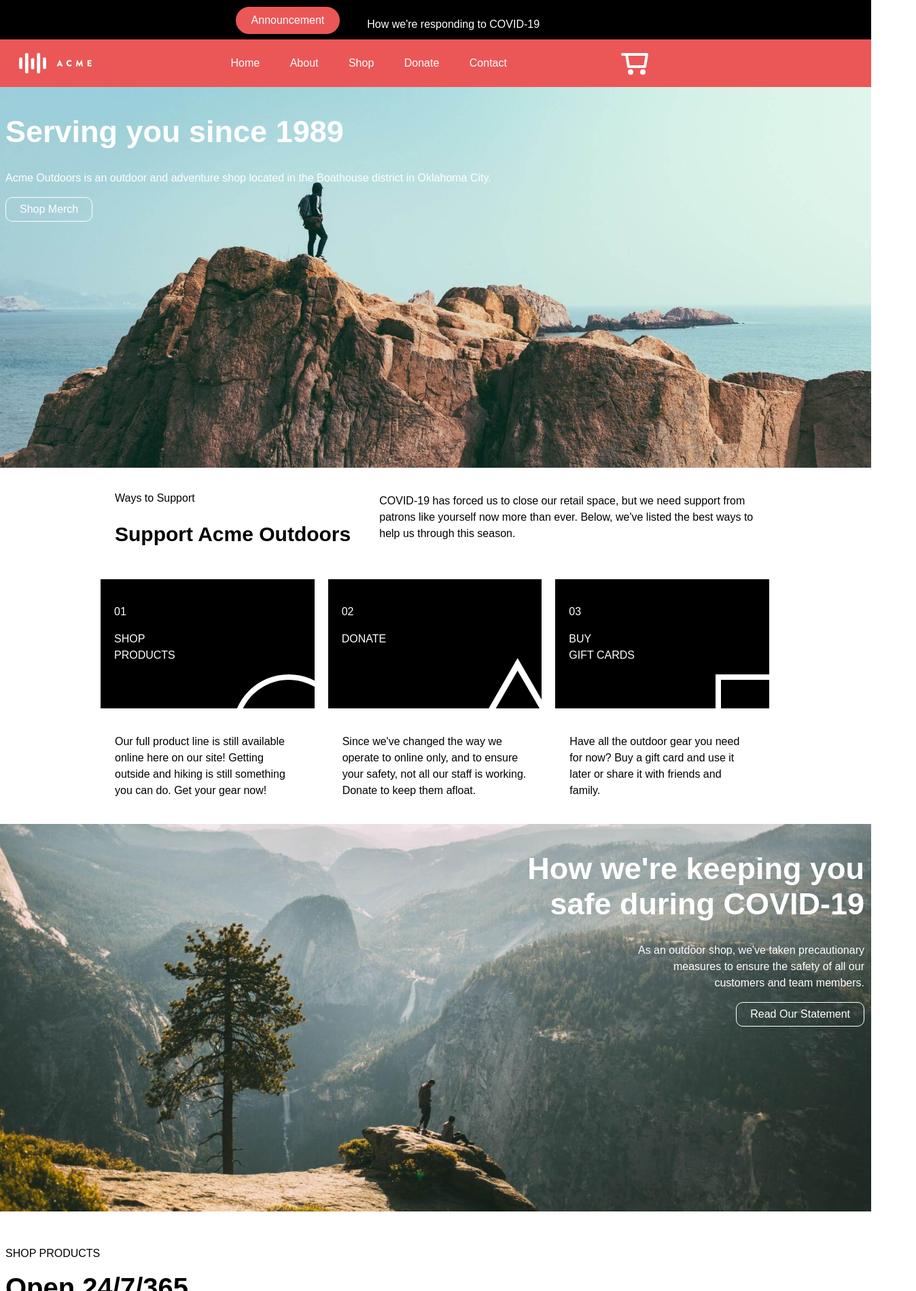
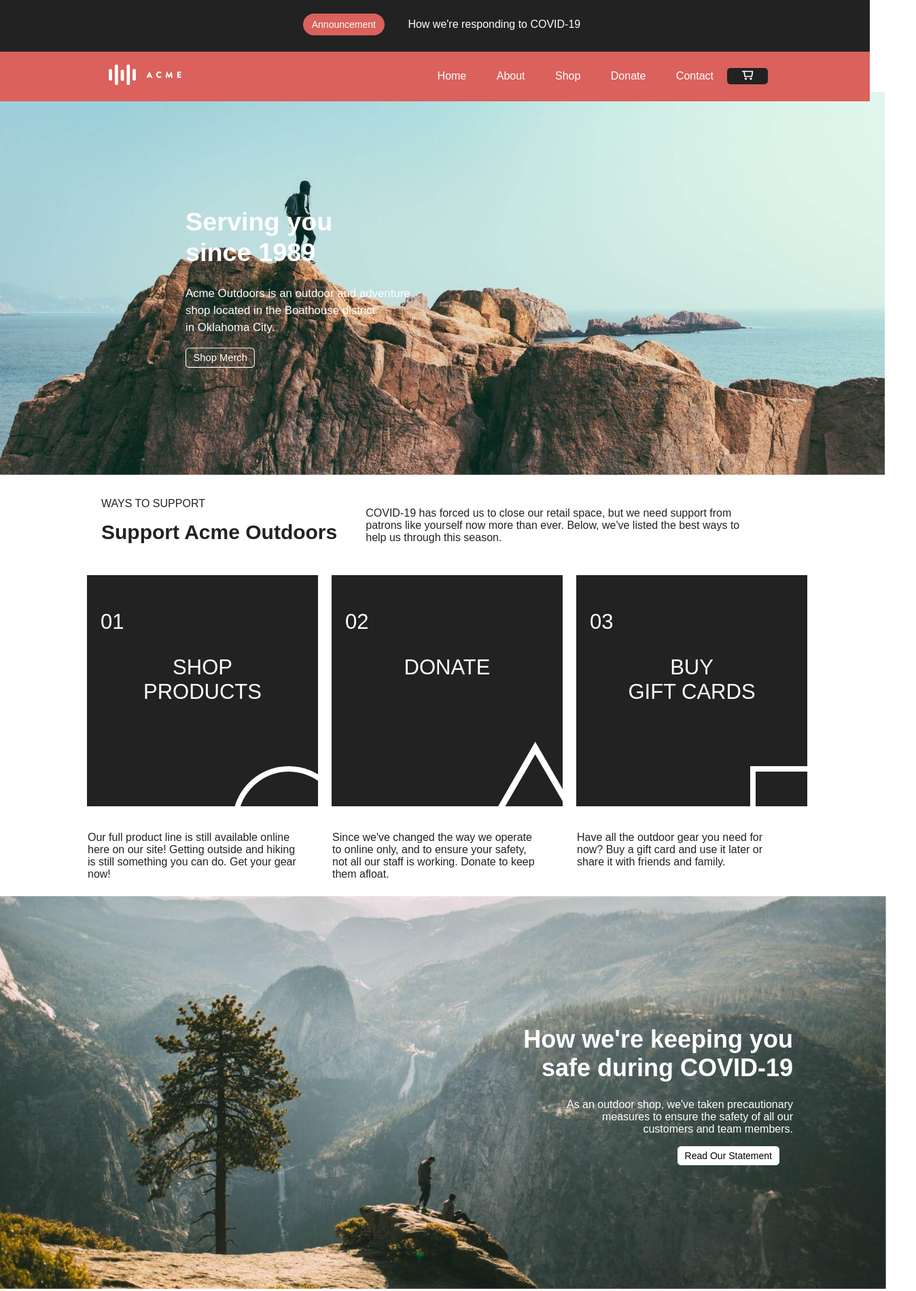
Before and after one commit to makguimaraes/front-end-projeto, a plain HTML site: page index.html in a window 1280 px wide. Shown: the top 1899 px of the page at 68% size, 1348 px wide, since content can reach past the window. Drawn offline with Linux system fonts and the light colour scheme.

Commit message:
Definitivamente a versão final
Projeto para a disciplina de Tecnologia para Front End I (P. 1), ministrada pelo prof. Gláucio Bezerra Rocha, válido para a segunda nota de 2023.1.

```diff
--- a/css_index.css
+++ b/css_index.css
@@ -3,40 +3,109 @@
     font-size: 16px;
     color: white;
     text-decoration: none;
-
+    font-family: Sen, sans-serif;
 }
 
-h1 {
-    font-size: 45px;
-}
-
-h2 {
-    margin-top: 20px;
-    margin-bottom: 10px;
-    font-size: 40px;
-    line-height: 36px;
-    font-weight: bold;
-}
-
-p {
-    line-height: 1.5;
-}
-
-ul {
-    list-style-type: none;
-    float: left;
+.body {
+    margin: 0 auto;
+    width: 100%;
 }
 
 li {
-    display: inline;
-    padding: 20px;
+    display: inline-block
 }
+
+a {
+    color: inherit;
+    text-decoration: inherit;
+    margin-left: 20px;
+    margin-right: 20px;
+}
+
 button {
     border-radius: 10px;
     padding: 8px 20px;
     background-color: transparent;
     border: solid white 1px;
     cursor: pointer;
+    color: white;
+    border-radius: 5px;
+    font-size: 14px;
+    padding: 5px;
+    padding-left: 10px;
+    padding-right: 10px;
+}
+
+.menu {
+    width: 100%;
+    height: 72.5px;
+    background-color: #DA615C;
+    color: white;
+    display: flex;
+    align-items: center;
+    z-index: 2;
+}
+
+.menu-container {
+    display: flex;
+    align-items: center;
+}
+
+.menu-logo {
+    flex: 1;
+}
+
+.menu-itens {
+    display: flex;
+    align-items: right;
+}
+
+.presentation {
+    position: absolute;
+    max-height: 550px;
+    padding: 150px;
+    margin: -10px;
+    box-sizing: border-box;
+    color: #f9f9f9;
+    background-image: url(images/imagem01.jpg);
+    background-blend-mode: multiply;
+    top: 0;
+    left: 0;
+    right:0;
+    width: 100%;
+    background-repeat: no-repeat;
+    background-size: cover;
+    background-position: center;
+    padding-top: 60px;
+    transform: scale(105%);
+}
+
+h1 {
+    font-size: 36px;
+}
+
+.imagem_menor {
+    width: 20px;
+    height: auto;
+}
+
+.presentation1 {
+    font-size: 24px;
+    line-height: 1.2;
+    margin-left: 150px;
+    margin-top: 100px;
+    font-weight: bold;
+}
+
+.presentation2 {
+    font-size: 18px;
+    line-height: 1.5;
+    margin-left: 150px;
+}
+
+.support_us {
+    color: #222;
+    margin-left: 150px;
 }
 
 .grid-container {
@@ -53,58 +122,44 @@ button {
     font-size: 30px;
     }
 
-.body {
-    padding: 0px;
-    margin: -10px;
+.keeping-safe {
+    position: relative;
 }
 
-.covid_announcement {
-    padding: 10px;
-    margin: -10px;
-    background-color: black;
+.keeping-safe > img {
+    height: 550px;
+    width: 100%;
+    object-fit: cover;
+    margin-bottom: 50px;
+    transform: scale(105%);
+    z-index: -1;
 }
 
-.menu {
-    background-color: #eb5757;
-    padding: 10px;
-    margin: -10px;
+
+.safe-text {
+    position: absolute;
+    top: 50%;
+    left: 50%;
+    color: white;
+    font-size: 24px;
+    text-align: right;
+    margin-right: 150px;
+    margin-top: -150px;
+    height: 108px;
+    width: 527px;
+
 }
 
-.presentation {
-    height: 550px;
-    max-width: 100%;
-    background-image: url(images/imagem01.jpg);
-    background-repeat: no-repeat;
-    background-size: cover;
-    background-position: center;
-    padding: 10px;
-    margin: -10px;
-}
-
-.ways_to_support {
-    background-color: white;
-    margin: -10px;
-    padding: 150px;
-}
-
-.covid_announcement2 {
-    height: 550px;
-    max-width: 100%;
-    background-image: url(images/imagem02.jpg);
-    background-repeat: no-repeat;
-    background-size: cover;
-    background-position: center;
-    padding: 10px;
-    margin: -10px;
-    text-align: right;
+.keeping-safe > button {
+    margin: -20px;
 }
 
 .shop-image > img {
     display: inline-block;
     margin-left: auto;
     margin-right: auto;
-    width: 380px;
-    height: 500px;
+    width: 350px;
+    height: 480px;
     border: 0px solid white;
     object-fit: cover;
     object-position: 50% 50%;
@@ -121,11 +176,50 @@ button {
     padding-bottom: 20px;
 }
 
-.shop_local > img {
-    display: inline-block;
-    border: 0px solid white;
+.shop_local {
+    width: 1200px;
+    height: 530px;
+}
+
+.cashier {
+    position: absolute;
+    margin-top: 35px;
+    width: 350px;
+    height: 440px;
+    overflow: hidden;
+    margin-left: 150px;
+    margin-right: -200px;
+}
+
+.cashier > img {
+    width: 100%;
+    height: 100%;
+    margin-left: 150px;
     object-fit: cover;
-    border-radius: 8px;
-    position: relative;
-    object-position: 70% 70%;
+    overflow: hidden;
+    transform: scale(1.5);
+    object-position: right;
 }
+
+.main-div {
+    background-color: #222;
+    width: 936px;
+    height: 530px;
+    margin-left: 350px;
+}
+
+.text-owners {
+    text-align: left;
+    width: 440px;
+    height: 677px;
+    position: absolute;
+    right: 300px;
+    padding-top: 45px;
+}
+
+.footer {
+    margin-left: -10px;
+    margin-top: 50px;
+    width: 100%;
+    min-width: 105%;
+}
--- a/index.html
+++ b/index.html
@@ -8,34 +8,26 @@
         <meta name="viewport" content="width=device-width, initial-scale=1.0">
         <title>Acme Outdoors</title>
         <link rel='stylesheet' type='text/css' href='css_index.css'>
-
     </head>
 
     <body>
+        <div class="fixed_divs" style="width: 100%; height: 148.5px; position: fixed; top: 0; left: 0; right: 0; text-align: center; z-index: 1;">
 
-        <div class="covid_announcement">
-            <div class="grid-container" style="background-color: black; grid-template-columns: 200px fit-content() fit-content() 200px; grid-template-rows: 70px; margin-top: -20px;">
-                <div class="grid-item" style="background-color: black; border: black;">
-
-                </div>
-                <div class="grid-item" style="border: black; background-color: black; text-align: right;">
-                    <a href='#'><button type: button style="background-color: #eb5757; border: solid #eb5757; border-radius: 20px">Announcement</button></a>
-                </div>
-                <div class="grid-item" style="border:black; background-color: black; text-align: left;">
-                    <p>How we're responding to COVID-19</p>
-                </div>
-                <div class="grid-item" style="background-color: black; border: black;">
-
-                </div>
+            <div class="announcement" style="width: 100%; height: 76px; background-color: #222; font-size: 16px; overflow: hidden;">
+              <div class="announcement-words" style="width: 100%; height: 36px; color: white; padding-top: 20px; padding-bottom: 20px;">
+                <a href='#'><button type="button" style="background-color: #DA615C; border: solid #DA615C; border-radius: 20px;">Announcement</button></a>
+                <span style="padding-left: 10px;">How we're responding to COVID-19</span>
               </div>
             </div>
 
+            <div class="menu-container">
               <div class="menu">
-            <div class="grid-container" style="background-color: #eb5757; grid-template-rows: 70px; margin-top: -10px; overflow: hidden;">
-                <div class="grid-item" style="background-color: #eb5757; border: #eb5757;">
-                    <img src="images/logo.svg" alt="Acme Outdoors logo"/>
+                <div style="width: 150px;"></div>
+                <div class="menu-logo" style="text-align: left; padding-left: 10px;">
+                  <img src="images/logo.svg" alt="Acme Outdoors logo" />
                 </div>
-                <div class="grid-item" style="background-color: #eb5757; border: #eb5757; margin-top: -10px; height: 20px; padding: -10px;">
+
+                <div class="menu-itens" style="margin-left: auto;">
                   <ul>
                     <li><a href='#'>Home</a></li>
                     <li><a href='#'>About</a></li>
@@ -44,93 +36,105 @@
                     <li><a href='#'>Contact</a></li>
                   </ul>
                 </div>
-                <div class="grid-item" style="background-color: #eb5757; border: #eb5757; margin-top: -10px; margin-right: -20px">
-                    <a href="#"><img src="images/carrinho.svg" style="text-align: right;"></a>
+
+                <div class="menu-itens" style="background-color: #222; border-color: #222; margin: 0px; border-radius: 5px;">
+                        <a href="#"><img src="images/carrinho.svg" class= "imagem_menor" alt="shopping cart"></a>
+                </div>
+                <div style="width: 150px;"></div>
               </div>
             </div>
           </div>
 
-        <div class="presentation">
-                <h1> Serving you since 1989</h1>
-                <p>Acme Outdoors is an outdoor and adventure shop located in the Boathouse district in Oklahoma City.</p>
-                <a href='#'><button>Shop Merch</button></a>
+          <div class="presentation" style="margin-top: 148.5px;">
+                <div class="presentation1">
+                    <h1> Serving you <br>since 1989</h1>
                 </div>
-
-        <div class="ways_to_support">
-            <div class="grid-container" style="margin-top: -150px">
-                <div class="grid-item">
-                    <p style="color: black; line-height: 1.0;">Ways to Support</p>
-                    <p style="color: black; font-size: 30px; font-weight: bold; line-height: 1.0;">Support Acme Outdoors</p>
-
-                </div>
-                <div class="grid-item">
-                    <p style="color: black;">COVID-19 has forced us to close our retail space, but we need support from patrons like yourself now more than ever. Below, we've listed the best ways to help us through this season.</p>
-                </div>
-            </div>
-
-            <div class="grid-container" style="grid-template-columns: repeat(3, 1fr); grid-template-rows: auto 50px fit-content(); column-gap: 20px;">
-
-                <div class="grid-item" style="background-color: black; position: relative; border-color: black; border: 0px; height: 150px; overflow: hidden;">
-                    <p>01</p>
-                    <p>SHOP <br>PRODUCTS</p>
-                    <img src="images/circle.svg" style="float: right; margin-right: -65px;">
-                </div>
-                <div class="grid-item" style="background-color: black; position: relative; border-color: black; border: 0px; height: 150px; overflow: hidden;">
-                    <p>02</p>
-                    <p>DONATE</p>
-                    <img src="images/triangle.svg" style="float: right; margin-right: -65px;">
-                </div>
-                <div class="grid-item" style="background-color: black; position: relative; border-color: black; border: 0px; height: 150px; overflow: hidden;">
-                    <p>03</p>
-                    <p>BUY <br>GIFT CARDS</p>
-                    <img src="images/rectangle.svg" style="float: right; margin-right: -65px;">
-                </div>
-
-                <div class="grid-item">
-                    <p style="color: black;">Our full product line is still available online here on our site! Getting outside and hiking is still something you can do. Get your gear now!</p>
-                </div>
-                <div class="grid-item">
-                    <p style="color: black;">Since we've changed the way we operate to online only, and to ensure your safety, not all our staff is working. Donate to keep them afloat.</p>
-                </div>
-                <div class="grid-item">
-                    <p style="color: black;">Have all the outdoor gear you need for now? Buy a gift card and use it later or share it with friends and family.</p>
+                <div class="presentation2">
+                    <p>Acme Outdoors is an outdoor and adventure <br>shop located in the Boathouse district <br>in Oklahoma City.</p>
+                    <a href='#'><button style="margin-left: -20px">Shop Merch</button></a>
                 </div>
           </div>
         </div>
 
-        <div class="covid_announcement2" style="margin-bottom: 50px; margin-top: -150px;">
+        <div class="grid-container" style="margin-top: 700px; margin-left: 120px; margin-right: 150px">
+            <div class="grid-item">
+                <p style="color: #222; line-height: 0.5;">WAYS TO SUPPORT</p>
+                <p style="color: #222; font-size: 30px; font-weight: bold; line-height: 0.5;">Support Acme Outdoors</p>
+            </div>
+            <div class="grid-item">
+                <p style="color: #222; height: 72px; display: flex; align-items: center;">COVID-19 has forced us to close our retail space, but we need support from patrons like yourself now more than ever. Below, we've listed the best ways to help us through this season.</p>
+            </div>
+        </div>
+
+        <div class="grid-container" style="grid-template-columns: repeat(3, 1fr); grid-template-rows: auto 50px fit-content(); column-gap: 20px; margin-left: 120px; margin-right: 150px; ">
+
+            <div class="grid-item" style="background-color: #222; position: relative; border-color: #222; border: 0px; overflow: hidden; height: 300px; width: 300px;">
+                <p style="font-size: 31px;">01</p>
+                <p style="font-size: 31px; text-align: center;">SHOP <br>PRODUCTS</p>
+                <img src="images/circle.svg" style="float: right; margin-right: -60px; margin-top: 60px">
+            </div>
+            <div class="grid-item" style="background-color: #222; position: relative; border-color: #222; border: 0px; overflow: hidden; height: 300px; width: 300px;">
+                <p style="font-size: 31px;">02</p>
+                <p style="font-size: 31px; text-align: center;">DONATE</p>
+                <img src="images/triangle.svg" style="float: right; margin-right: -60px; margin-top: 60px">
+            </div>
+            <div class="grid-item" style="background-color: #222; position: relative; border-color: #222; border: 0px; overflow: hidden; height: 300px; width: 300px;">
+                <p style="font-size: 31px;">03</p>
+                <p style="font-size: 31px; text-align: center;">BUY <br>GIFT CARDS</p>
+                <img src="images/rectangle.svg" style="float: right; margin-right: -60px; margin-top: 60px">
+            </div>
+
+            <div class="grid-item">
+                <p style="color: #222; margin-left: -20px; margin-right: 10px;">Our full product line is still available online here on our site! Getting outside and hiking is still something you can do. Get your gear now!</p>
+            </div>
+            <div class="grid-item">
+                <p style="color: #222; margin-left: -20px; margin-right: 10px;">Since we've changed the way we operate to online only, and to ensure your safety, not all our staff is working. Donate to keep them afloat.</p>
+            </div>
+            <div class="grid-item">
+                <p style="color: #222; margin-left: -20px; margin-right: 10px;">Have all the outdoor gear you need for now? Buy a gift card and use it later or share it with friends and family.</p>
+            </div>
+        </div>
+
+        <div class="keeping-safe">
+            <img src="images/imagem02.jpg">
+            <div class="safe-text">
+                <div class="safe-heading">
                     <h1>How we're keeping you <br>safe during COVID-19</h1>
+                </div>
+                <div class="safe-explanation">
                     <p>As an outdoor shop, we've taken precautionary <br>measures to ensure the safety of all our <br>customers and team members.</p>
-            <a href='#'><button>Read Our Statement</button></a>
+                <p><a href='#'><button style="background-color: white; color: black;">Read Our Statement</button></a></p>
+                </div>
+            </div>
         </div>
 
         <div class="shop_products">
-            <p style="color: black;">SHOP PRODUCTS</p>
-            <h2 style="color: black;">Open 24/7/365</h2>
+            <p style="color: #222; margin-left: 135px;">SHOP PRODUCTS</p>
+            <h2 style="color: #222; margin-left: 135px;">Open 24/7/365</h2>
             <div class="grid-container" style="text-align: center;">
-                <div class="grid-item" style="object-fit: none;">
+                <div class="grid-item" style="object-fit: none; margin-left: 110px;">
                     <div class="shop-image">
                         <img src="images/barraca.jpg" alt="Woman with dog inside white tent">
                     </div>
-                    <p style="color: black;">White tent</p>
-                    <p style="color: black;">$ 200.00 USD</p>
+                    <p style="color: #222;">White tent</p>
+                    <p style="color: #222;">$ 200.00 USD</p>
                     <a href="#"><button style="background-color: #eb5757;">Details</button></a>
                 </div>
                 <div class="grid-item" style="object-fit: none;">
                     <div class="shop-image">
                         <img src="images/caneca.jpg" alt="White tin cup with black skull drawing">
                     </div>
-                    <p style="color: black;">Tin Coffee Tumbler</p>
-                    <p style="color: black;">$ 35.00 USD</p>
+                    <p style="color: #222;">Tin Coffee Tumbler</p>
+                    <p style="color: #222;">$ 35.00 USD</p>
                     <a href="#"><button style="background-color: #eb5757;">Details</button></a>
                 </div>
-                <div class="grid-item" style="object-fit: none;">
+                <div class="grid-item" style="object-fit: none; margin-right: 150px;">
                     <div class="shop-image">
                         <img src="images/bolsa.jpg" alt="Canvas bag with several buckles">
                     </div>
                     <div class="black-font">
-                        <p style="color: black;">Blue Canvas Pack</p>
-                        <p style="color: black;">$ 95.00 USD <span style="color:#eb5757; text-decoration: line-through;">$ 145 USD</span></p>
+                        <p style="color: #222;">Blue Canvas Pack</p>
+                        <p style="color: #222;">$ 95.00 USD <span style="color:#eb5757; text-decoration: line-through;">$ 145 USD</span></p>
                         <a href="#"><button style="background-color: #eb5757;">Details</button></a>
                     </div>
                 </div>
@@ -141,14 +145,12 @@
 
         </div>
 
-        <div class="shop_local">
-            <div class="grid-container" style="grid-template-columns: repeat(4, 1fr); grid-template-columns: 350px auto 700px 120px; grid-template-rows: 430px auto fit-content() 1fr;">
-                <div class="grid-item" style="padding-top: 30px;">
-                    <img src="images/mulher.jpg" alt="Female cashier at work" style="position: relative; width: 350px; height: 430px; object-fit: cover; object-position: 80% 0%;">
+        <div class="shop-local">
+            <div class="cashier">
+                <img src="images/mulher.jpg" alt="Cashier at work">
             </div>
-                <div class="grid-item" style="background-color: black; width: 230px; margin-left: -100px; border: black;">
-                </div>
-                <div class="grid-item" style="background-color: black; border: black">
+            <div class="main-div">
+                <div class="text-owners">
                     <h1>Shop Local</h1>
                     <p>We know that during COVID-19, a lot of folks<br>around the city and state are feeling uneasy about<br>the future - we're not sure what the future holds<br>either.</p>
                     <p>That said: we know that we love making sure you<br>have the gear you need for your adventures, and<br>we're going to keep doing that - with our team - <br>until the city tells us we can't.</p>
@@ -156,26 +158,22 @@
                     <p>-------</p>
                     <p>Jane & John Acme<br>Acme Outdoors</p>
                 </div>
-                <div class="grid-item" style="background-color: white;">
+            </div>
+        </div>
 
+        <div class="footer">
+            <div class="grid-container" style="grid-template-rows: fit-content();">
+                <div class="grid-item" style="background-color: #222; border: #222; margin-bottom: -200px; padding-top: 80px;">
+                    <img src="images/logo.svg" alt="Acme Outdoors logo" style=" margin-left: 150px;">
+                </div>
+                <div style="width: 750px; background-color: #222; margin-right: -20px; margin-bottom: -200px;"></div>
+                <div class="grid-item" style="background-color: #222; border: #222; text-align: right; margin-bottom: -200px; padding-top: 80px;">
+                    <a href="#"><img src="images/twitter.svg" alt="Twitter" width="30px" height="30px"></a>
+                    <a href="#"><img src="images/facebook.svg" alt="Facebook" width="30px" height="30px"></a>
+                    <a href="#"><img src="images/instagram.svg" alt="Instagram" width="30px" height="30px"style=" margin-right: 150px;"></a>
                 </div>
             </div>
         </div>
-
-        <div id="footer" style="margin-bottom: -100px; margin-left: -10px; padding-top: 50px;">
-            <div class="grid-container" style="grid-template-rows: fit-content(); grid-template-columns: 5vw 82vw 12vw">
-                <div class="grid-item" style="background-color: black; border: black;">
-                    <img src="images/logo.svg" alt="Acme Outdoors logo">
-                </div>
-                <div class="grid-item" style="background-color: black; border: black;"></div>
-                <div class="grid-item" style="background-color: black; border: black; text-align: right;">
-                    <a href="#"><img src="images/twitter.svg" alt="Twitter" width="30px" height="30px" object-fill="none"></a>
-                    <a href="#"><img src="images/facebook.svg" alt="Facebook" width="30px" height="30px" object-fill="none"></a>
-                    <a href="#"><img src="images/instagram.svg" alt="Instagram" width="30px" height="30px" object-fill="none"></a>
-                </div>
-            </div>
-        </div>
-
     </body>
 
 </html>
```
Lines whose indentation alone changed are shown as unchanged.
